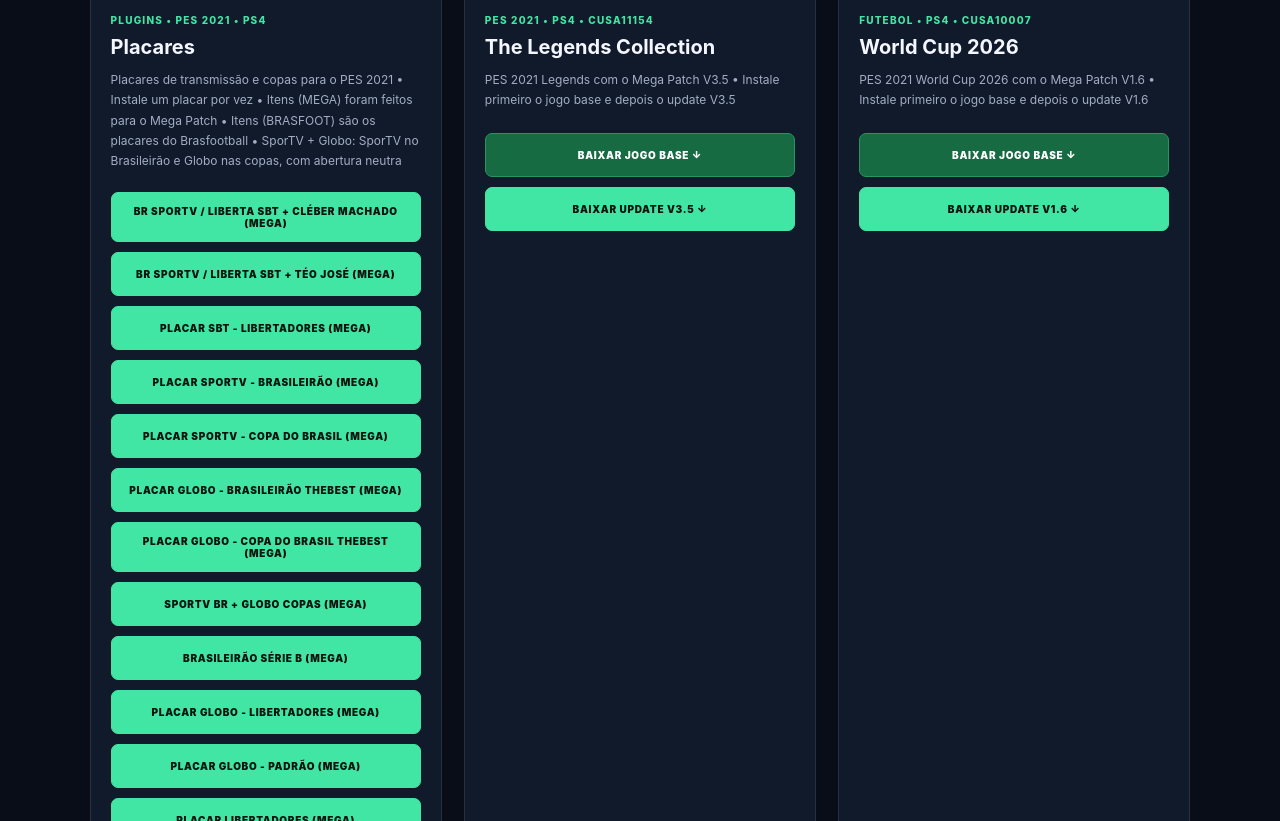
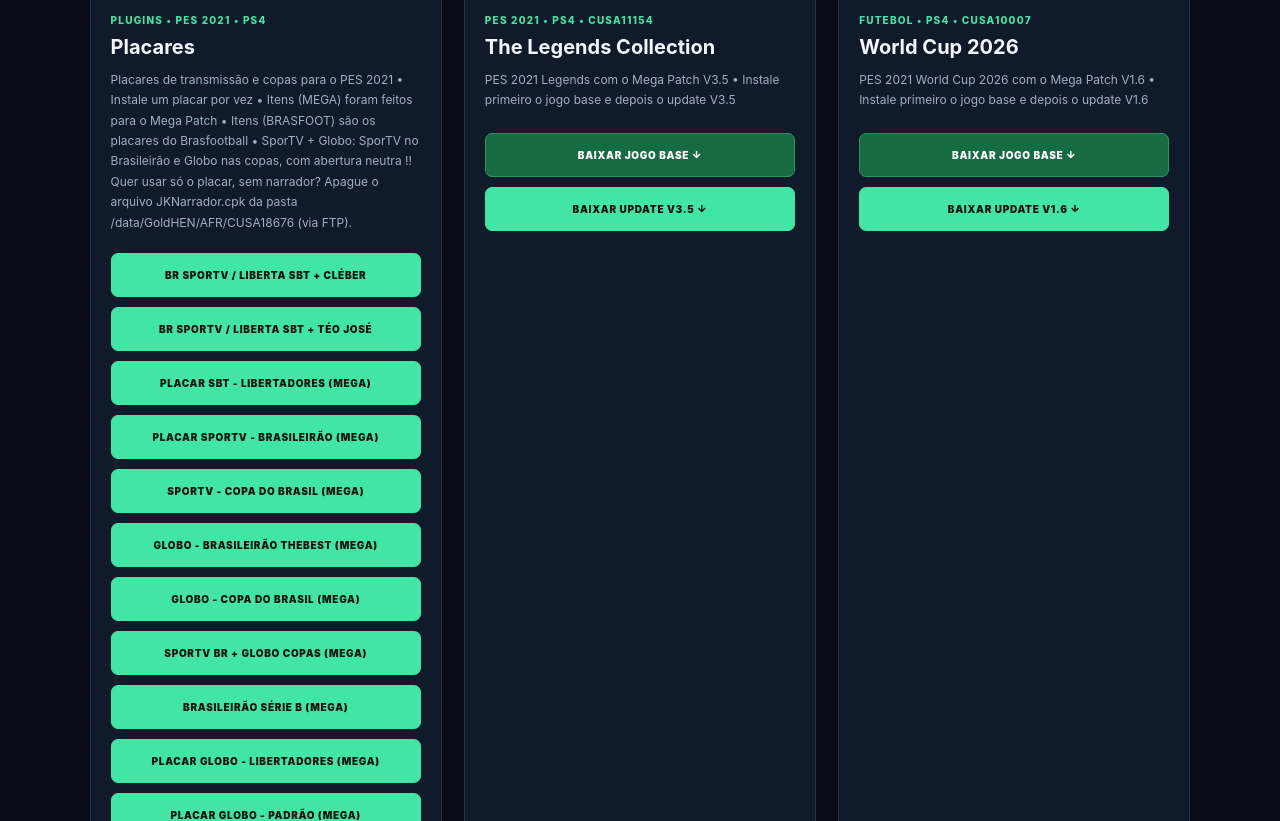
Before and after one commit to jean-rgsocd/PS4PatchStore, a plain HTML site: page image0/index.html in a window 1280 px wide. Shown: the part 3403-4224 px from the top of the page. Drawn offline with Linux system fonts and the light colour scheme.

Commit message:
Update index.html

```diff
--- a/image0/index.html
+++ b/image0/index.html
@@ -658,7 +658,7 @@
             <h3>Narradores</h3>
 
             <p class="card-description">
-              Troque a narração do seu jogo • Instale uma narração por vez: a nova substitui a anterior • Itens (MEGA) já vêm com o placar SporTV (Brasileirão) + Globo (copas) • A voz entra na vaga "Cléber machado" do menu de comentário • Mais narradores em breve
+              Troque a narração do seu jogo • Instale uma narração por vez: a nova substitui a anterior • Itens (MEGA) já vêm com o placar SporTV (Brasileirão) + Globo (copas) • A voz entra na vaga "Cléber machado" do menu de comentário • Mais narradores em breve !! Quer usar só o placar, sem narrador? Apague o arquivo JKNarrador.cpk da pasta /data/GoldHEN/AFR/CUSA18676 (via FTP).
             </p>
 
             <div class="card-actions">
@@ -798,12 +798,12 @@
             <h3>Placares</h3>
 
             <p class="card-description">
-              Placares de transmissão e copas para o PES 2021 • Instale um placar por vez • Itens (MEGA) foram feitos para o Mega Patch • Itens (BRASFOOT) são os placares do Brasfootball • SporTV + Globo: SporTV no Brasileirão e Globo nas copas, com abertura neutra
+              Placares de transmissão e copas para o PES 2021 • Instale um placar por vez • Itens (MEGA) foram feitos para o Mega Patch • Itens (BRASFOOT) são os placares do Brasfootball • SporTV + Globo: SporTV no Brasileirão e Globo nas copas, com abertura neutra !! Quer usar só o placar, sem narrador? Apague o arquivo JKNarrador.cpk da pasta /data/GoldHEN/AFR/CUSA18676 (via FTP).
             </p>
 
             <div class="card-actions">
 
-              <!-- BR SPORTV / LIBERTA SBT + CLÉBER MACHADO (MEGA) -->
+              <!-- BR SPORTV / LIBERTA SBT + CLÉBER -->
               <a
                 class="download-button"
                 href="https://pub-c6518eb1477949a58d959f5a769703d1.r2.dev/PLUGINS%20-%20MEGAPATCH/PLACARES/BR_SPORTV_LIBERTA_SBT_CLEBER/PlacarBR_SporTV_Liberta_SBT.cpk"
@@ -812,10 +812,10 @@
                 data-dest="/data/GoldHEN/AFR/CUSA18676"
                 data-name="Placar BR SporTV e Libertadores SBT + Cléber Machado - Mega Patch"
               >
-                BR SPORTV / LIBERTA SBT + CLÉBER MACHADO (MEGA)
+                BR SPORTV / LIBERTA SBT + CLÉBER
               </a>
 
-              <!-- BR SPORTV / LIBERTA SBT + TÉO JOSÉ (MEGA) -->
+              <!-- BR SPORTV / LIBERTA SBT + TÉO JOSÉ -->
               <a
                 class="download-button"
                 href="https://pub-c6518eb1477949a58d959f5a769703d1.r2.dev/PLUGINS%20-%20MEGAPATCH/NARRADORES/Teo%20Jose/JKNarrador.cpk"
@@ -824,7 +824,7 @@
                 data-dest="/data/GoldHEN/AFR/CUSA18676"
                 data-name="Placar BR SporTV e Libertadores SBT + Téo José - Mega Patch"
               >
-                BR SPORTV / LIBERTA SBT + TÉO JOSÉ (MEGA)
+                BR SPORTV / LIBERTA SBT + TÉO JOSÉ
               </a>
 
               <!-- PLACAR SBT - LIBERTADORES (MEGA) -->
@@ -851,7 +851,7 @@
                 PLACAR SPORTV - BRASILEIRÃO (MEGA)
               </a>
 
-              <!-- PLACAR SPORTV - COPA DO BRASIL (MEGA) -->
+              <!-- SPORTV - COPA DO BRASIL (MEGA) -->
               <a
                 class="download-button"
                 href="https://pub-c6518eb1477949a58d959f5a769703d1.r2.dev/PLUGINS%20-%20MEGAPATCH/PLACARES/SPORTV_COPA_DO_BRASIL/PlacarCopaBrasil_SporTV.cpk"
@@ -860,10 +860,10 @@
                 data-dest="/data/GoldHEN/AFR/CUSA18676"
                 data-name="Placar SporTV Copa do Brasil - Mega Patch"
               >
-                PLACAR SPORTV - COPA DO BRASIL (MEGA)
+                SPORTV - COPA DO BRASIL (MEGA)
               </a>
 
-              <!-- PLACAR GLOBO - BRASILEIRÃO THEBEST (MEGA) -->
+              <!-- GLOBO - BRASILEIRÃO THEBEST (MEGA) -->
               <a
                 class="download-button"
                 href="https://pub-c6518eb1477949a58d959f5a769703d1.r2.dev/PLUGINS%20-%20MEGAPATCH/PLACARES/GLOBO_BRASILEIRAO/PlacarBrasileiraoA.cpk"
@@ -872,10 +872,10 @@
                 data-dest="/data/GoldHEN/AFR/CUSA18676"
                 data-name="Placar Globo Brasileirão TheBest - Mega Patch"
               >
-                PLACAR GLOBO - BRASILEIRÃO THEBEST (MEGA)
+                GLOBO - BRASILEIRÃO THEBEST (MEGA)
               </a>
 
-              <!-- PLACAR GLOBO - COPA DO BRASIL THEBEST (MEGA) -->
+              <!-- GLOBO - COPA DO BRASIL (MEGA) -->
               <a
                 class="download-button"
                 href="https://pub-c6518eb1477949a58d959f5a769703d1.r2.dev/PLUGINS%20-%20MEGAPATCH/PLACARES/GLOBO_COPA_DO_BRASIL/PlacarCopaBrasil.cpk"
@@ -884,7 +884,7 @@
                 data-dest="/data/GoldHEN/AFR/CUSA18676"
                 data-name="Placar Globo Copa do Brasil TheBest - Mega Patch"
               >
-                PLACAR GLOBO - COPA DO BRASIL THEBEST (MEGA)
+                GLOBO - COPA DO BRASIL (MEGA)
               </a>
 
 
```
